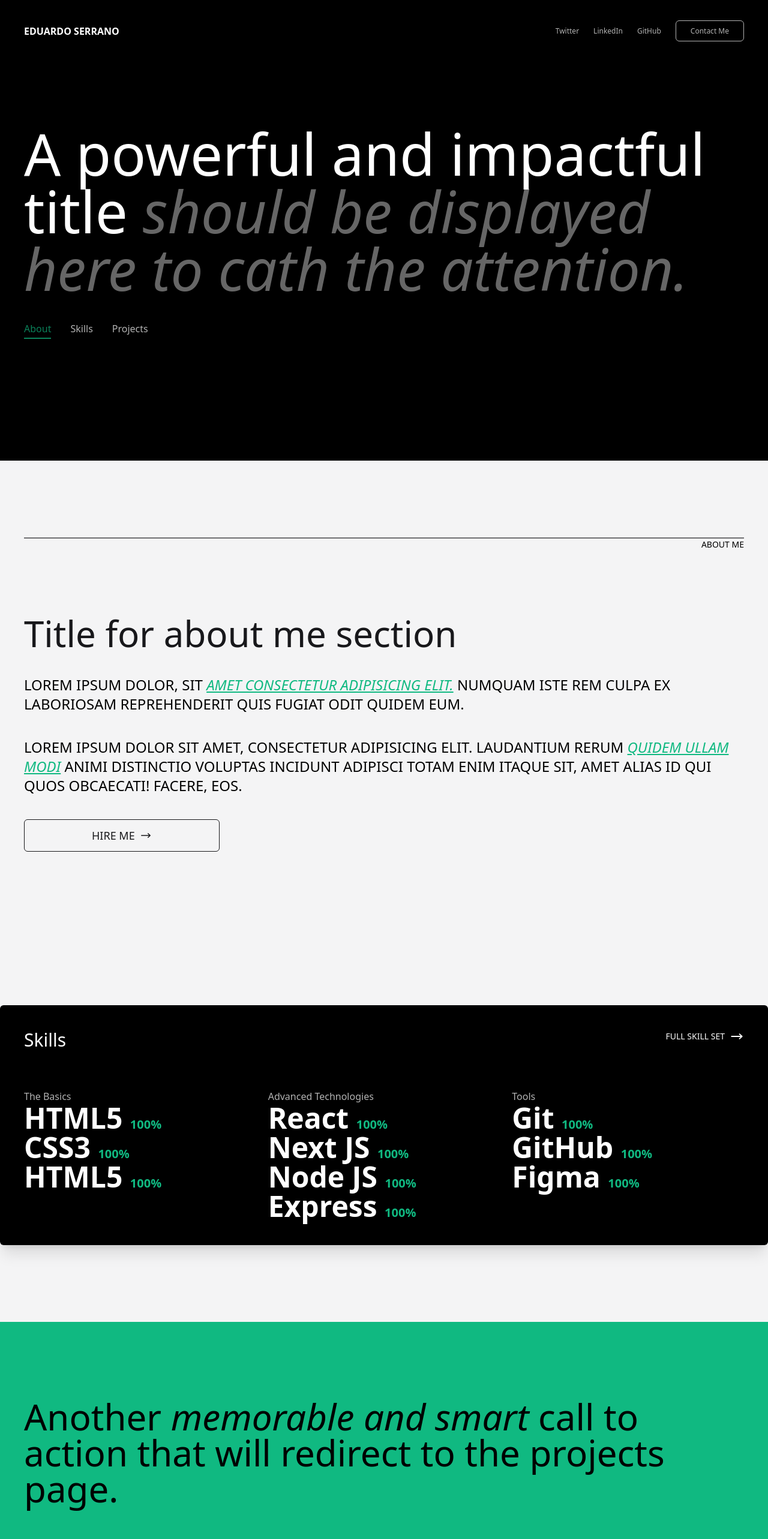
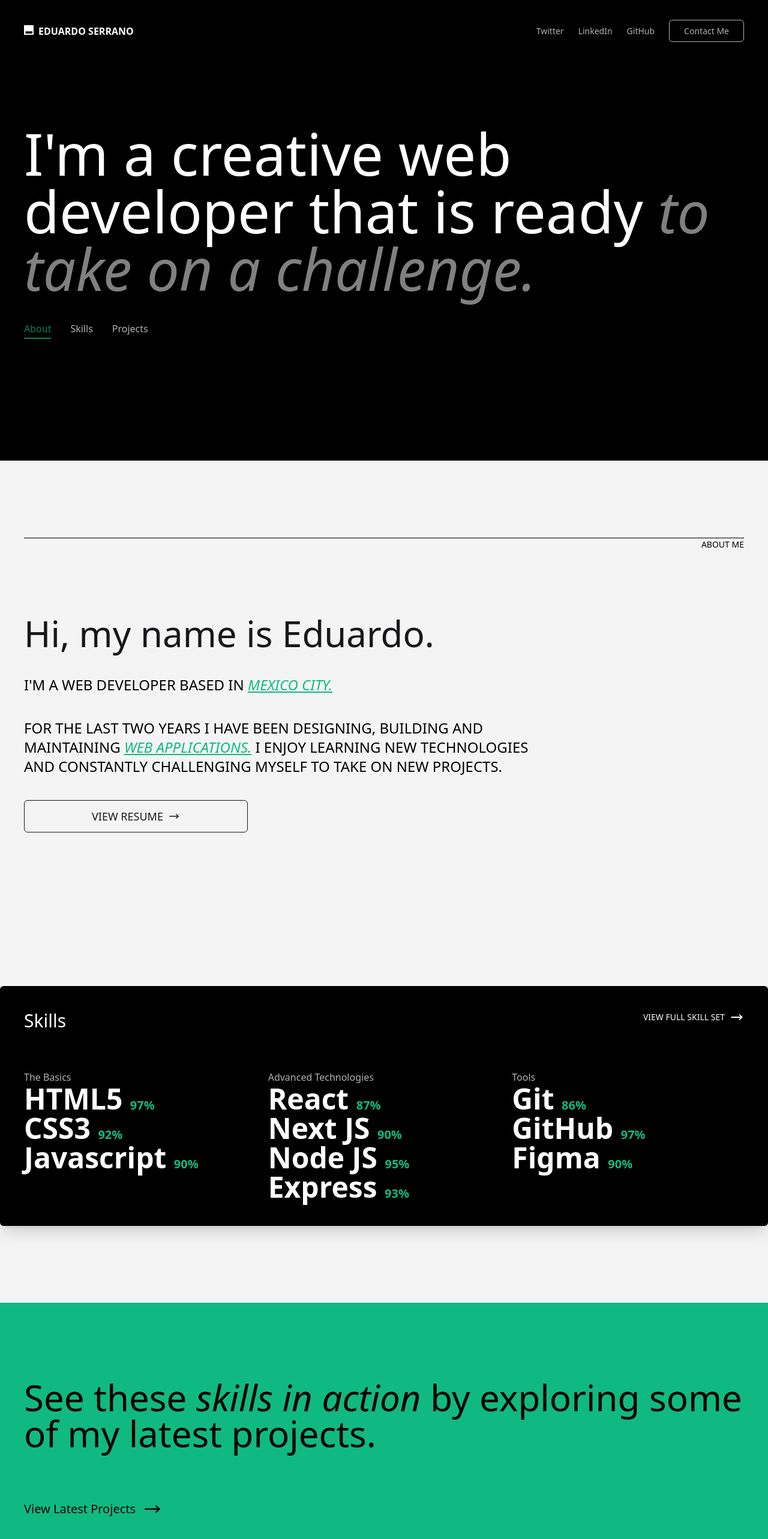
Before and after one commit to eSerranoRosete/porfolio, a Next.js app: page / in a window 1280 px wide. Shown: the top 2566 px of the page at 60% size. Built offline with nearby package versions, Linux system fonts and the light colour scheme.

Commit message:
Added copy and animations

```diff
--- /dev/null
+++ b/app/head.tsx
@@ -0,0 +1,13 @@
+const Head = () => {
+  return (
+    <>
+      <title>Eduardo Serrano - Web Design and Development</title>
+      <meta
+        name="description"
+        content="I design, build and maintain web applications."
+      />
+    </>
+  );
+};
+
+export default Head;
--- a/app/page.tsx
+++ b/app/page.tsx
@@ -1,18 +1,26 @@
+"use client";
+
 import type { NextPage } from "next";
 import Link from "next/link";
 import { ArrowLongRightIcon } from "@heroicons/react/20/solid";
 import Hero from "../components/Hero";
+import { motion } from "framer-motion";
 
 const Home: NextPage = () => {
   return (
     <>
       <Hero>
-        <h1 className="mb-10 text-9xl lg:text-8xl">
-          A powerful and impactful title{" "}
-          <span className="font-extralight italic opacity-40">
-            should be displayed here to cath the attention.
+        <motion.h1
+          initial={{ opacity: 0, y: 30 }}
+          animate={{ opacity: 1, y: 0 }}
+          transition={{ ease: "easeInOut", duration: 1 }}
+          className="mb-10 text-9xl lg:text-8xl"
+        >
+          I'm a creative web developer that is ready{" "}
+          <span className="font-thin italic opacity-50">
+            to take on a challenge.
           </span>
-        </h1>
+        </motion.h1>
       </Hero>
       <section className="bg-zinc-100">
         <div className="container relative m-auto py-32 px-10 ">
@@ -20,31 +28,31 @@ const Home: NextPage = () => {
           <span className="float-right text-3xl lg:text-sm">ABOUT ME</span>
           <div className="mt-32">
             <h2 className="mb-10 text-8xl font-medium text-zinc-900 lg:text-6xl">
-              Title for about me section
+              Hi, my name is Eduardo.
             </h2>
-            <div className="text-5xl font-light uppercase lg:text-2xl">
+            <div className="max-w-4xl text-5xl font-light uppercase lg:text-2xl">
               <p className="mb-10">
-                Lorem ipsum dolor, sit{" "}
+                I'm a web developer based in{" "}
                 <span className="font-normal italic text-emerald-500 underline">
-                  amet consectetur adipisicing elit.
-                </span>{" "}
-                Numquam iste rem culpa ex laboriosam reprehenderit quis fugiat
-                odit quidem eum.
+                  {" "}
+                  Mexico City.
+                </span>
               </p>
               <p>
-                Lorem ipsum dolor sit amet, consectetur adipisicing elit.
-                Laudantium rerum{" "}
+                For the last two years I have been designing, building and
+                maintaining{" "}
                 <span className="font-normal italic text-emerald-500 underline">
-                  quidem ullam modi
+                  web applications.
                 </span>{" "}
-                animi distinctio voluptas incidunt adipisci totam enim itaque
-                sit, amet alias id qui quos obcaecati! Facere, eos.
+                I enjoy learning new Technologies and constantly challenging
+                myself to take on new projects.
               </p>
               <a
-                href=""
+                target="_blank"
+                href="https://drive.google.com/file/d/1C5p77ecQYMn-Fj9cFO_Bi1RcuKpb_fXu/view?usp=share_link"
                 className="mt-10 inline-flex w-full items-center justify-center rounded-md border border-zinc-900 px-28 py-3 text-center text-5xl text-zinc-900 lg:w-auto lg:text-lg"
               >
-                Hire Me <ArrowLongRightIcon className="ml-2 w-10 lg:w-5" />
+                View Resume <ArrowLongRightIcon className="ml-2 w-10 lg:w-5" />
               </a>
             </div>
           </div>
@@ -59,22 +67,23 @@ const Home: NextPage = () => {
               href="/skills"
               className="float-right flex items-center text-3xl font-light uppercase lg:text-sm"
             >
-              Full Skill Set <ArrowLongRightIcon className="ml-2 w-10 lg:w-6" />
+              View Full Skill Set{" "}
+              <ArrowLongRightIcon className="ml-2 w-10 lg:w-6" />
             </Link>
           </span>
           <div>
             <h6 className="text-3xl opacity-70 lg:text-base">The Basics</h6>
             <h5 className="text-8xl font-bold lg:text-5xl">
               HTML5{" "}
-              <span className="text-2xl text-emerald-500 lg:text-xl">100%</span>
+              <span className="text-2xl text-emerald-500 lg:text-xl">97%</span>
             </h5>
             <h5 className="text-8xl font-bold lg:text-5xl">
               CSS3{" "}
-              <span className="text-2xl text-emerald-500 lg:text-xl">100%</span>
+              <span className="text-2xl text-emerald-500 lg:text-xl">92%</span>
             </h5>
             <h5 className="text-8xl font-bold lg:text-5xl">
-              HTML5{" "}
-              <span className="text-2xl text-emerald-500 lg:text-xl">100%</span>
+              Javascript{" "}
+              <span className="text-2xl text-emerald-500 lg:text-xl">90%</span>
             </h5>
           </div>
           <div>
@@ -83,51 +92,64 @@ const Home: NextPage = () => {
             </h6>
             <h5 className="text-8xl font-bold lg:text-5xl">
               React{" "}
-              <span className="text-2xl text-emerald-500 lg:text-xl">100%</span>
+              <span className="text-2xl text-emerald-500 lg:text-xl">87%</span>
             </h5>
             <h5 className="text-8xl font-bold lg:text-5xl">
               Next JS{" "}
-              <span className="text-2xl text-emerald-500 lg:text-xl">100%</span>
+              <span className="text-2xl text-emerald-500 lg:text-xl">90%</span>
             </h5>
             <h5 className="text-8xl font-bold lg:text-5xl">
               Node JS{" "}
-              <span className="text-2xl text-emerald-500 lg:text-xl">100%</span>
+              <span className="text-2xl text-emerald-500 lg:text-xl">95%</span>
             </h5>
             <h5 className="text-8xl font-bold lg:text-5xl">
               Express{" "}
-              <span className="text-2xl text-emerald-500 lg:text-xl">100%</span>
+              <span className="text-2xl text-emerald-500 lg:text-xl">93%</span>
             </h5>
           </div>
           <div>
             <h6 className="text-3xl opacity-70 lg:text-base">Tools</h6>
             <h5 className="text-8xl font-bold lg:text-5xl">
               Git{" "}
-              <span className="text-2xl text-emerald-500 lg:text-xl">100%</span>
+              <span className="text-2xl text-emerald-500 lg:text-xl">86%</span>
             </h5>
             <h5 className="text-8xl font-bold lg:text-5xl">
               GitHub{" "}
-              <span className="text-2xl text-emerald-500 lg:text-xl">100%</span>
+              <span className="text-2xl text-emerald-500 lg:text-xl">97%</span>
             </h5>
             <h5 className="text-8xl font-bold lg:text-5xl">
               Figma{" "}
-              <span className="text-2xl text-emerald-500 lg:text-xl">100%</span>
+              <span className="text-2xl text-emerald-500 lg:text-xl">90%</span>
             </h5>
           </div>
         </div>
       </section>
       <section className="bg-emerald-500">
         <div className="container m-auto px-10 py-32">
-          <h2 className="mb-20 text-8xl lg:text-6xl">
-            Another <i className="font-thin">memorable and smart</i> call to
-            action that will redirect to the projects page.
-          </h2>
-          <Link
-            href="/projects"
-            className="flex cursor-pointer items-center text-5xl lg:text-xl"
+          <motion.h2
+            initial={{ opacity: 0, y: 30 }}
+            whileInView={{ opacity: 1, y: 0 }}
+            transition={{ ease: "easeInOut", duration: 0.5 }}
+            viewport={{ once: true }}
+            className="mb-20 text-8xl lg:text-6xl"
           >
-            View Recent Projects{" "}
-            <ArrowLongRightIcon className="ml-3 w-12 lg:w-8" />
-          </Link>
+            See these <i className="font-thin">skills in action</i> by exploring
+            some of my latest projects.
+          </motion.h2>
+          <motion.div
+            initial={{ opacity: 0, y: 30 }}
+            whileInView={{ opacity: 1, y: 0 }}
+            transition={{ ease: "easeInOut", duration: 0.5, delay: 0.3 }}
+            viewport={{ once: true }}
+          >
+            <Link
+              href="/projects"
+              className="flex cursor-pointer items-center text-5xl lg:text-xl"
+            >
+              View Latest Projects{" "}
+              <ArrowLongRightIcon className="ml-3 w-12 lg:w-8" />
+            </Link>
+          </motion.div>
         </div>
       </section>
     </>
--- /dev/null
+++ b/app/projects/head.tsx
@@ -0,0 +1,13 @@
+const Head = () => {
+  return (
+    <>
+      <title>Latest Projects - Eduardo Serrano</title>
+      <meta
+        name="description"
+        content="Explore my latest web design and development projects "
+      />
+    </>
+  );
+};
+
+export default Head;
--- /dev/null
+++ b/app/skills/head.tsx
@@ -0,0 +1,13 @@
+const Head = () => {
+  return (
+    <>
+      <title>Skills and Aptitudes - Eduardo Serrano</title>
+      <meta
+        name="description"
+        content="A full list of skills and technologies I am currently learning."
+      />
+    </>
+  );
+};
+
+export default Head;
--- a/app/skills/page.tsx
+++ b/app/skills/page.tsx
@@ -1,22 +1,40 @@
+"use client";
+
 import Hero from "../../components/Hero";
+import { motion } from "framer-motion";
+import Head from "next/head";
 
 const Skills = () => {
   return (
     <>
+      <Head>
+        <title>Skills and aptitudes - Eduardo Serrano</title>
+      </Head>
       <Hero>
-        <h1 className="mb-10 text-9xl lg:text-8xl">
+        <motion.h1
+          initial={{ opacity: 0, y: 30 }}
+          animate={{ opacity: 1, y: 0 }}
+          transition={{ ease: "easeInOut", duration: 0.5 }}
+          className="mb-10 text-9xl lg:text-8xl"
+        >
           I have been learning a lot of things lately.{" "}
-          <span className="font-extralight italic opacity-40">
+          <span className="font-thin italic opacity-50">
             And I absolutely love it.
           </span>
-        </h1>
+        </motion.h1>
       </Hero>
       <section className="bg-emerald-500 px-10 py-32">
         <div className="container m-auto">
-          <h2 className="mb-20 text-8xl lg:text-6xl">
-            Another <i className="font-thin">memorable and smart</i> call to
-            action that will redirect to the projects page.
-          </h2>
+          <motion.h2
+            initial={{ opacity: 0, y: 20 }}
+            whileInView={{ opacity: 1, y: 0 }}
+            transition={{ ease: "easeInOut", duration: 0.5 }}
+            viewport={{ once: true }}
+            className="mb-20 text-8xl lg:text-6xl"
+          >
+            Commited with <i className="font-thin">the process of learning</i>{" "}
+            new skills and technologies.
+          </motion.h2>
         </div>
         <div className="container m-auto grid auto-rows-min gap-20 rounded-md bg-black px-10 py-20 text-white shadow-xl lg:grid-cols-3 lg:gap-10 lg:py-10">
           <span className="h-20 text-6xl font-medium lg:col-span-3 lg:text-3xl">
@@ -26,15 +44,15 @@ const Skills = () => {
             <h6 className="text-3xl opacity-70 lg:text-base">The Basics</h6>
             <h5 className="text-8xl font-bold lg:text-5xl">
               HTML5{" "}
-              <span className="text-2xl text-emerald-500 lg:text-xl">100%</span>
+              <span className="text-2xl text-emerald-500 lg:text-xl">97%</span>
             </h5>
             <h5 className="text-8xl font-bold lg:text-5xl">
               CSS3{" "}
-              <span className="text-2xl text-emerald-500 lg:text-xl">100%</span>
+              <span className="text-2xl text-emerald-500 lg:text-xl">92%</span>
             </h5>
             <h5 className="text-8xl font-bold lg:text-5xl">
-              HTML5{" "}
-              <span className="text-2xl text-emerald-500 lg:text-xl">100%</span>
+              Javascript{" "}
+              <span className="text-2xl text-emerald-500 lg:text-xl">90%</span>
             </h5>
           </div>
           <div>
@@ -43,53 +61,53 @@ const Skills = () => {
             </h6>
             <h5 className="text-8xl font-bold lg:text-5xl">
               React{" "}
-              <span className="text-2xl text-emerald-500 lg:text-xl">100%</span>
+              <span className="text-2xl text-emerald-500 lg:text-xl">87%</span>
             </h5>
             <h5 className="text-8xl font-bold lg:text-5xl">
               Next JS{" "}
-              <span className="text-2xl text-emerald-500 lg:text-xl">100%</span>
+              <span className="text-2xl text-emerald-500 lg:text-xl">90%</span>
             </h5>
             <h5 className="text-8xl font-bold lg:text-5xl">
               Node JS{" "}
-              <span className="text-2xl text-emerald-500 lg:text-xl">100%</span>
+              <span className="text-2xl text-emerald-500 lg:text-xl">95%</span>
             </h5>
             <h5 className="text-8xl font-bold lg:text-5xl">
               Express{" "}
-              <span className="text-2xl text-emerald-500 lg:text-xl">100%</span>
+              <span className="text-2xl text-emerald-500 lg:text-xl">93%</span>
             </h5>
             <h5 className="text-8xl font-bold lg:text-5xl">
               Tailwind CSS{" "}
-              <span className="text-2xl text-emerald-500 lg:text-xl">100%</span>
+              <span className="text-2xl text-emerald-500 lg:text-xl">98%</span>
             </h5>
             <h5 className="text-8xl font-bold lg:text-5xl">
               TypeScript{" "}
-              <span className="text-2xl text-emerald-500 lg:text-xl">100%</span>
+              <span className="text-2xl text-emerald-500 lg:text-xl">60%</span>
             </h5>
           </div>
           <div>
             <h6 className="text-3xl opacity-70 lg:text-base">Tools</h6>
             <h5 className="text-8xl font-bold lg:text-5xl">
               Git{" "}
-              <span className="text-2xl text-emerald-500 lg:text-xl">100%</span>
+              <span className="text-2xl text-emerald-500 lg:text-xl">86%</span>
             </h5>
             <h5 className="text-8xl font-bold lg:text-5xl">
               GitHub{" "}
-              <span className="text-2xl text-emerald-500 lg:text-xl">100%</span>
+              <span className="text-2xl text-emerald-500 lg:text-xl">97%</span>
             </h5>
             <h5 className="text-8xl font-bold lg:text-5xl">
               Figma{" "}
-              <span className="text-2xl text-emerald-500 lg:text-xl">100%</span>
+              <span className="text-2xl text-emerald-500 lg:text-xl">90%</span>
             </h5>
           </div>
           <div>
             <h6 className="text-3xl opacity-70 lg:text-base">Databases</h6>
             <h5 className="text-8xl font-bold lg:text-5xl">
               MySQL{" "}
-              <span className="text-2xl text-emerald-500 lg:text-xl">100%</span>
+              <span className="text-2xl text-emerald-500 lg:text-xl">87%</span>
             </h5>
             <h5 className="text-8xl font-bold lg:text-5xl">
               MongoDB{" "}
-              <span className="text-2xl text-emerald-500 lg:text-xl">100%</span>
+              <span className="text-2xl text-emerald-500 lg:text-xl">93%</span>
             </h5>
           </div>
           <div>
@@ -98,11 +116,11 @@ const Skills = () => {
             </h6>
             <h5 className="text-8xl font-bold lg:text-5xl">
               Python{" "}
-              <span className="text-2xl text-emerald-500 lg:text-xl">100%</span>
+              <span className="text-2xl text-emerald-500 lg:text-xl">89%</span>
             </h5>
             <h5 className="text-8xl font-bold lg:text-5xl">
               PHP{" "}
-              <span className="text-2xl text-emerald-500 lg:text-xl">100%</span>
+              <span className="text-2xl text-emerald-500 lg:text-xl">80%</span>
             </h5>
           </div>
           <div>
@@ -111,17 +129,23 @@ const Skills = () => {
             </h6>
             <h5 className="text-8xl font-bold lg:text-5xl">
               Spanish{" "}
-              <span className="text-2xl text-emerald-500 lg:text-xl">100%</span>
+              <span className="text-2xl text-emerald-500 lg:text-xl">99%</span>
             </h5>
             <h5 className="text-8xl font-bold lg:text-5xl">
               English{" "}
-              <span className="text-2xl text-emerald-500 lg:text-xl">100%</span>
+              <span className="text-2xl text-emerald-500 lg:text-xl">99%</span>
             </h5>
           </div>
         </div>
-        <h2 className="container m-auto mt-16 mb-20 text-right text-7xl lg:text-5xl">
+        <motion.h2
+          initial={{ opacity: 0, y: 20 }}
+          whileInView={{ opacity: 1, y: 0 }}
+          transition={{ ease: "easeInOut", duration: 0.5 }}
+          viewport={{ once: true }}
+          className="container m-auto mt-16 mb-20 text-right text-7xl lg:text-4xl"
+        >
           Yes, this list gets <i className="font-thin">constantly updated.</i>
-        </h2>
+        </motion.h2>
       </section>
     </>
   );
--- a/components/navigation/NavBar.tsx
+++ b/components/navigation/NavBar.tsx
@@ -1,25 +1,31 @@
+"use client";
+
 import Link from "next/link";
 import { Bars2Icon } from "@heroicons/react/20/solid";
+import { motion } from "framer-motion";
 
 const NavBar = () => {
   return (
-    <header className="absolute top-0 z-50 w-full">
+    <motion.header
+      initial={{ opacity: 0, y: "-100%" }}
+      animate={{ opacity: 1, y: 0 }}
+      transition={{ duration: 1.5, delay: 0.3, ease: "easeInOut" }}
+      className="absolute top-0 z-50 w-full"
+    >
       <nav className="container m-auto flex items-center justify-between px-10 py-10 text-white">
         <Link
           href="/"
           className="flex w-fit items-baseline text-4xl font-semibold lg:text-base"
         >
-          {/* <Image
+          <img
             src="/inteminer-icon.svg"
             alt="Inteminer Icon"
-            width={15}
-            height={15}
-            className="mr-2"
-          /> */}
+            className="mr-2 w-7 lg:w-4"
+          />
           EDUARDO SERRANO
         </Link>
         <Bars2Icon className="w-14 lg:hidden" />
-        <ul className="hidden items-center space-x-6 text-xs lg:flex">
+        <ul className="hidden items-center space-x-6 text-sm lg:flex">
           <li className="opacity-70 hover:opacity-100">
             <Link href="https://twitter.com/eserrano_r" target="_blank">
               Twitter
@@ -40,7 +46,8 @@ const NavBar = () => {
           </li>
           <li>
             <Link
-              href="/contact"
+              target="_blank"
+              href="https://inteminer.vercel.app/633519f1042a8c450319d886"
               className="cursor-pointer rounded-md border border-white px-6 py-2 opacity-70 hover:opacity-100"
             >
               Contact Me
@@ -48,7 +55,7 @@ const NavBar = () => {
           </li>
         </ul>
       </nav>
-    </header>
+    </motion.header>
   );
 };
 
```
Also changed, not shown: app/projects/page.tsx (+19 -16 lines), components/Footer.tsx (+10 -1 lines), components/navigation/MainMenu.tsx (+18 -5 lines).
